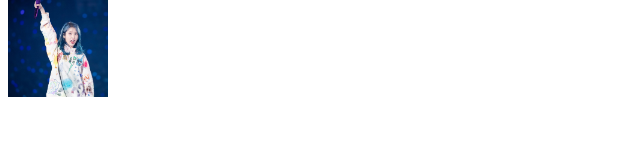
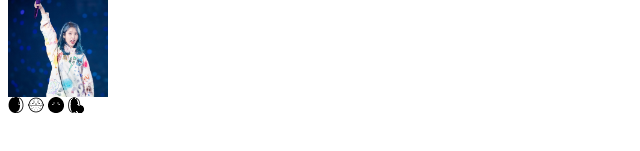
Before and after one commit to You-5C24/webpack-code, a website built with webpack: page public/index.html in a window 1280 px wide. Shown: the part 583-734 px from the top of the page, 0-640 px from the left. Built offline with nearby package versions, Linux system fonts and the light colour scheme.

Commit message:
feat: 处理字体图标，音频视频资源

```diff
--- a/public/index.html
+++ b/public/index.html
@@ -16,7 +16,13 @@
   <div class="box4"></div>
   <div class="box5"></div>
   <div class="box6"></div>
-  <script type="text/javascript" src="../dist/main.js"></script>
+  <span>
+    <i class="iconfont icon-kaixinguo"></i>
+    <i class="iconfont icon-hetao"></i>
+    <i class="iconfont icon-xiaweiyiguo"></i>
+    <i class="iconfont icon-huasheng"></i>
+  </span>
+  <script type="text/javascript" src="../dist/static/js/main.js"></script>
 </body>
 
 </html>
--- /dev/null
+++ b/src/css/iconfont.css
@@ -0,0 +1,30 @@
+@font-face {
+  font-family: "iconfont"; /* Project id 3544316 */
+  src: url('../fonts/iconfont.woff2?t=1658717099395') format('woff2'),
+       url('../fonts/iconfont.woff?t=1658717099395') format('woff'),
+       url('../fonts/iconfont.ttf?t=1658717099395') format('truetype');
+}
+
+.iconfont {
+  font-family: "iconfont" !important;
+  font-size: 16px;
+  font-style: normal;
+  -webkit-font-smoothing: antialiased;
+  -moz-osx-font-smoothing: grayscale;
+}
+
+.icon-kaixinguo:before {
+  content: "\e630";
+}
+
+.icon-hetao:before {
+  content: "\e631";
+}
+
+.icon-xiaweiyiguo:before {
+  content: "\e632";
+}
+
+.icon-huasheng:before {
+  content: "\e633";
+}
--- a/src/main.js
+++ b/src/main.js
@@ -1,5 +1,6 @@
 import count from "./js/count.js";
 import sum from "./js/sum.js";
+import "./css/iconfont.css";
 import "./css/index.css";
 import "./less/index.less";
 import "./scss/index.scss";
--- a/webpack.config.js
+++ b/webpack.config.js
@@ -6,8 +6,10 @@ module.exports = {
   // output
   output: {
     path: path.resolve(__dirname, "dist"),
-    filename: "js/main.js",
+    filename: "static/js/main.js",
     // assetModuleFilename: "images/[hash][ext][query]",
+    // 自动清空上次打包结果
+    clean: true,
   },
   // module
   module: {
@@ -51,6 +53,13 @@ module.exports = {
           filename: "static/images/[hash:10][ext][query]",
         },
       },
+      {
+        test: /\.(ttf|woff2?|map4|map3|avi)$/,
+        type: "asset/resource",
+        generator: {
+          filename: "static/media/[hash:10][ext][query]",
+        },
+      },
     ],
   },
   // plugins
```
Also changed, not shown: src/fonts/iconfont.ttf (added), src/fonts/iconfont.woff (added), src/fonts/iconfont.woff2 (added).
